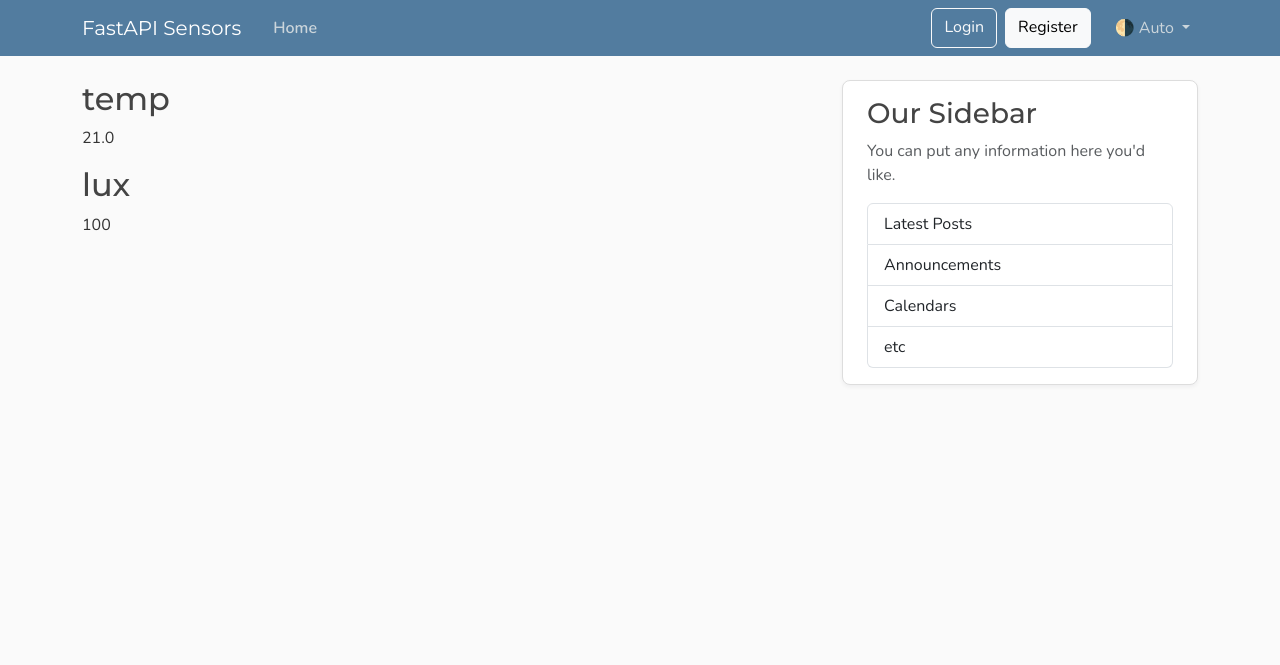
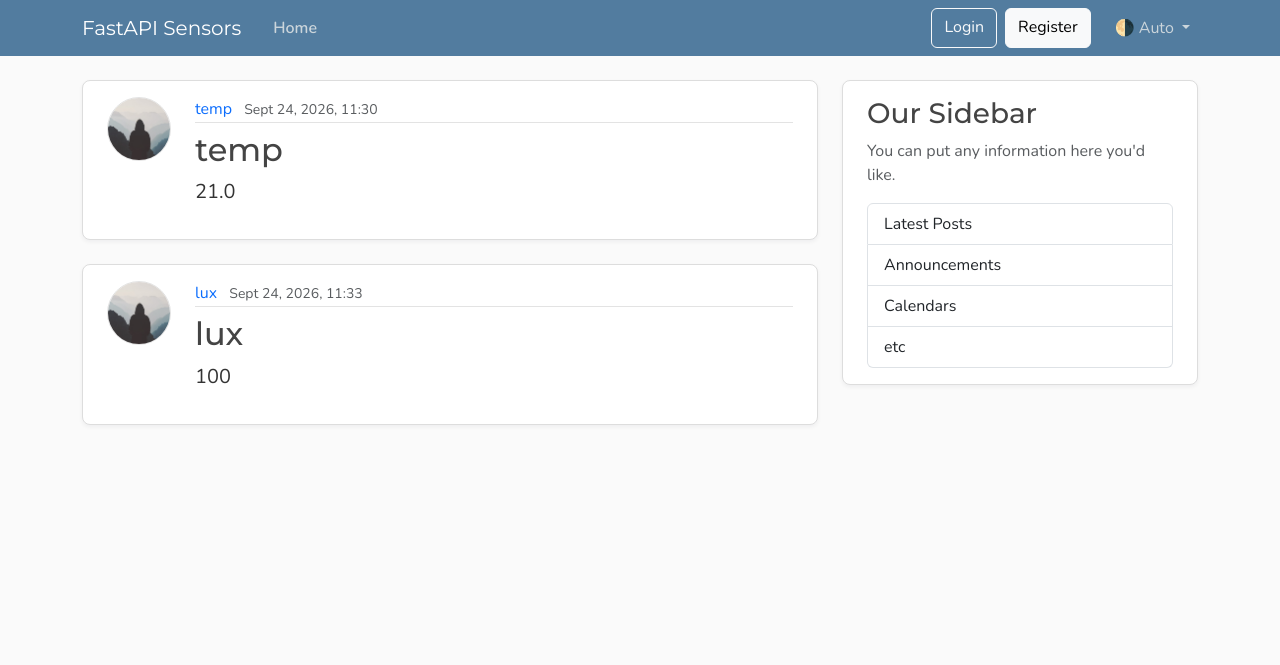
Before and after one commit to johnloane/sd3b_iot_26, a FastAPI app: page /sensor_readings in a window 1280 px wide. Shown: the top 665 px of the page. Run offline with FastAPI, Linux system fonts and the light colour scheme.

Commit message:
Internal Server Error!
Homework: Debug and fix. First to email with solution gets a free
sensor

```diff
--- a/fastapi_intro/main.py
+++ b/fastapi_intro/main.py
@@ -25,7 +25,15 @@ sensor_readings: list[dict] = [
 @app.get("/",  include_in_schema=False, name="home")
 @app.get("/sensor_readings", include_in_schema=False, name="sensor_readings")
 def home(request: Request):
-    return templates.TemplateResponse(request, "home.html", {"readings" : sensor_readings, "title": "Sensor Readings"})
+    return templates.TemplateResponse(request, "home.html", {"sensor_readings" : sensor_readings, "title": "Sensor Readings"})
+
+@app.get("/sensor_readings/{sensor_reading_id}", include_in_schema=False)
+def sensor_reading_page(request:Request, sensor_reading_id:int):
+    for sensor_reading in sensor_readings:
+        if sensor_reading.get("id") == sensor_reading_id:
+            title = sensor_reading['sensor'][:50]
+            return templates.TemplateResponse(request, "sensor_reading.html", {"sensor_reading":sensor_reading, "title":title})
+    raise HTTPException(status_code=status.HTTP_404_NOT_FOUND, detail="Sensor reading id not found")
 
 
 @app.get("/api/sensor_readings")
--- a/fastapi_intro/templates/home.html
+++ b/fastapi_intro/templates/home.html
@@ -1,4 +1,26 @@
-{%extends "layout.html"%} {% block content%} {% for reading in readings%}
-<h2>{{reading.sensor}}</h2>
-<p>{{reading.content}}</p>
-{% endfor %} {%endblock%}
+{% extends "layout.html" %}
+{% block content %}
+  {% for sensor_reading in sensor_readings %}
+    <article class="content-section py-3 px-4 mb-4">
+      <div class="d-flex align-items-start gap-4">
+        <img class="rounded-circle article-img flex-shrink-0"
+             src="{{ url_for('static', path='profile_pics/default.jpg') }}"
+             alt="{{ sensor_reading.sensor }}'s profile picture"
+             width="64"
+             height="64"
+             loading="lazy">
+        <div class="flex-grow-1">
+          <div class="article-metadata mb-2">
+            <a class="me-2" href="#">{{ sensor_reading.sensor }}</a>
+            <small class="text-body-secondary">{{ sensor_reading.date_timestamp }}</small>
+          </div>
+          <h2>
+            <a class="article-title"
+               href="{{ url_for("sensor_readings", sensor_reading_id=sensor_reading.id) }}">{{ sensor_reading.sensor }}</a>
+          </h2>
+          <p class="article-content">{{ sensor_reading.content }}</p>
+        </div>
+      </div>
+    </article>
+  {% endfor %}
+{% endblock content %}
--- a/fastapi_intro/templates/sensor_reading.html
+++ b/fastapi_intro/templates/sensor_reading.html
@@ -4,7 +4,7 @@
     <img
       class="rounded-circle article-img flex-shrink-0"
       src="{{ url_for('static', path='profile_pics/default.jpg') }}"
-      alt="{{ post.author }}'s profile picture"
+      alt="{{ sensor_reading.content.author }}'s profile picture"
       width="64"
       height="64"
       loading="lazy"
@@ -16,7 +16,7 @@
           >{{ sensor_reading.date_timestamp }}</small
         >
       </div>
-      <h2 class="article-title">{{ sensor_reading.sensors }}</h2>
+      <h2 class="article-title">{{ sensor_reading.sensor }}</h2>
       <p class="article-content">{{ sensor_reading.content }}</p>
       <!-- Only show edit/delete options if the user is the author -->
       <!-- TODO: Add user authentication and authorization -->
```
